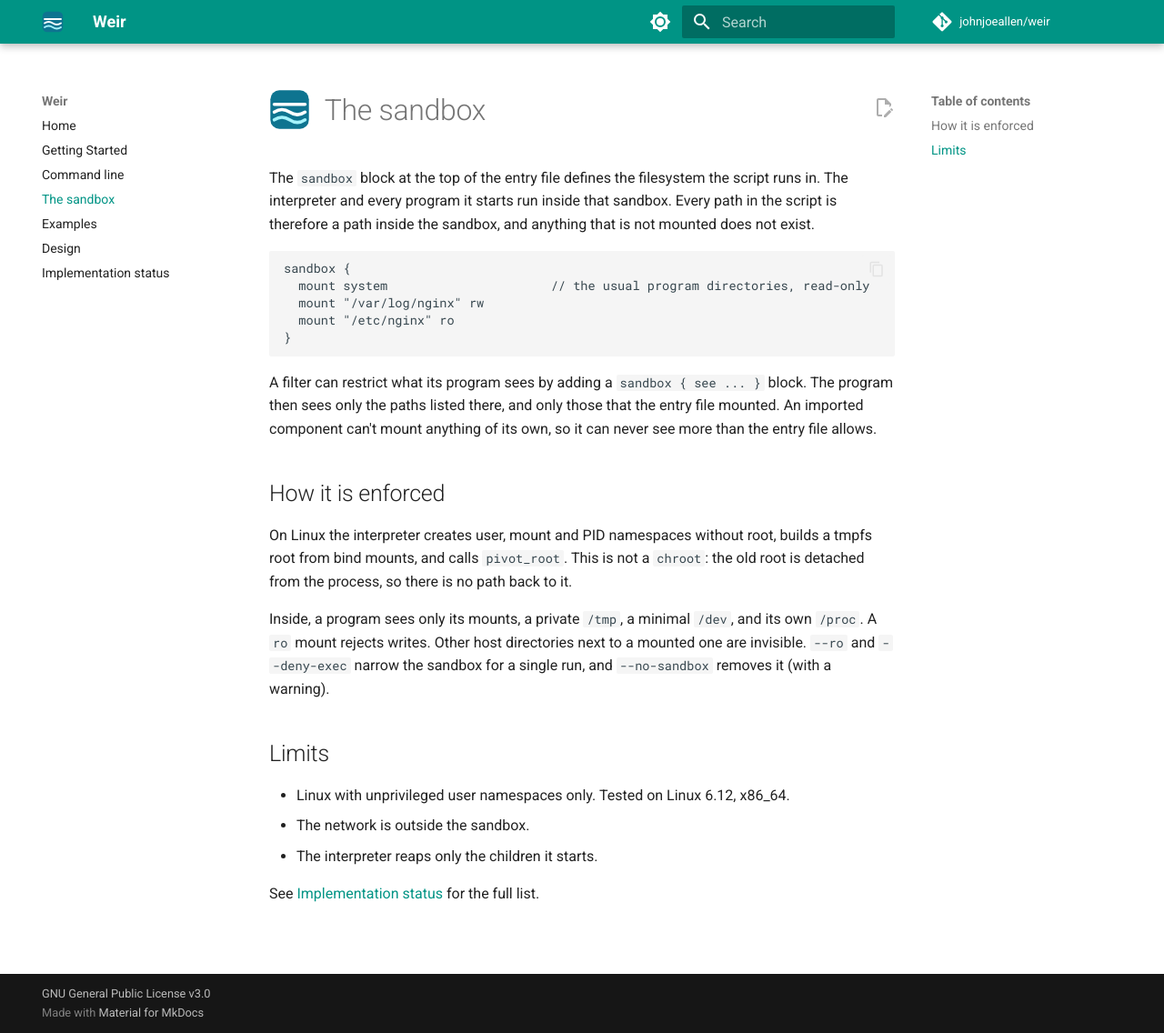
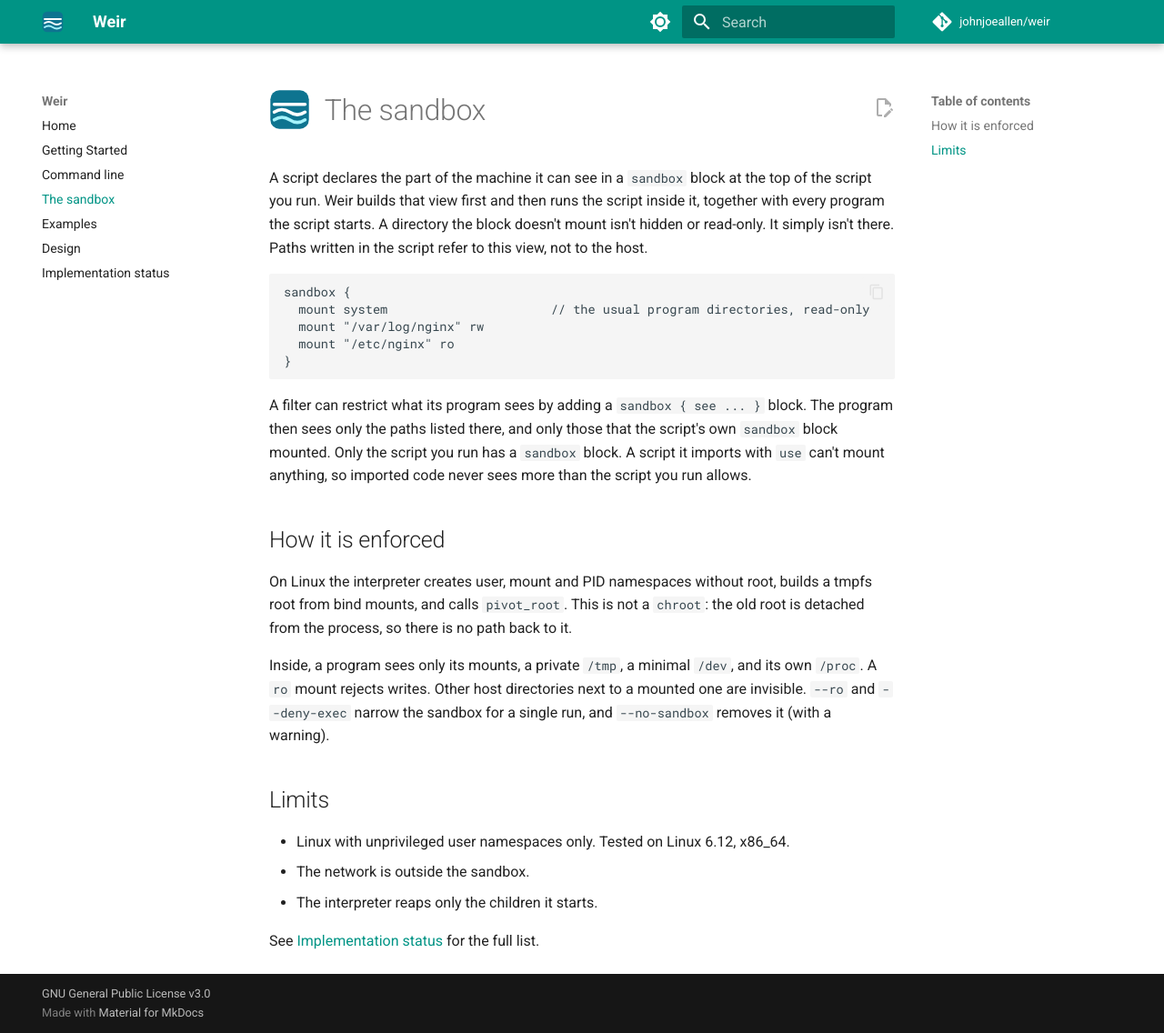
Before and after one commit to johnjoeallen/weir, an MkDocs documentation site: the page built from docs/sandbox.md, in a window 1280 px wide and 1136 px high. Shown: the whole window at 91% size. Built offline with MkDocs 1.6.1 and Material for MkDocs 9.7.7, drawn with Linux system fonts in a browser that asks for light colours; comment, search, counter and statistics services are not loaded; the version menu is left out.

Commit message:
Explain the sandbox without the term "entry file"
Co-Authored-By: Claude Sonnet 5.5 <noreply@anthropic.com>
Claude-Session: https://claude.ai/code/session_01VKvMopMGTz8PfZZ59JgH77

````diff
--- a/docs/sandbox.md
+++ b/docs/sandbox.md
@@ -1,9 +1,10 @@
 # The sandbox
 
-The `sandbox` block at the top of the entry file defines the filesystem the script
-runs in. The interpreter and every program it starts run inside that sandbox.
-Every path in the script is therefore a path inside the sandbox, and anything that
-is not mounted does not exist.
+A script declares the part of the machine it can see in a `sandbox` block at the
+top of the script you run. Weir builds that view first and then runs the script
+inside it, together with every program the script starts. A directory the block
+doesn't mount isn't hidden or read-only. It simply isn't there. Paths written in the
+script refer to this view, not to the host.
 
 ```weir
 sandbox {
@@ -14,9 +15,10 @@ sandbox {
 ```
 
 A filter can restrict what its program sees by adding a `sandbox { see ... }` block.
-The program then sees only the paths listed there, and only those that the entry
-file mounted. An imported component can't mount anything of its own, so it can never
-see more than the entry file allows.
+The program then sees only the paths listed there, and only those that the script's
+own `sandbox` block mounted. Only the script you run has a `sandbox` block. A script
+it imports with `use` can't mount anything, so imported code never sees more than the
+script you run allows.
 
 ## How it is enforced
 
````
